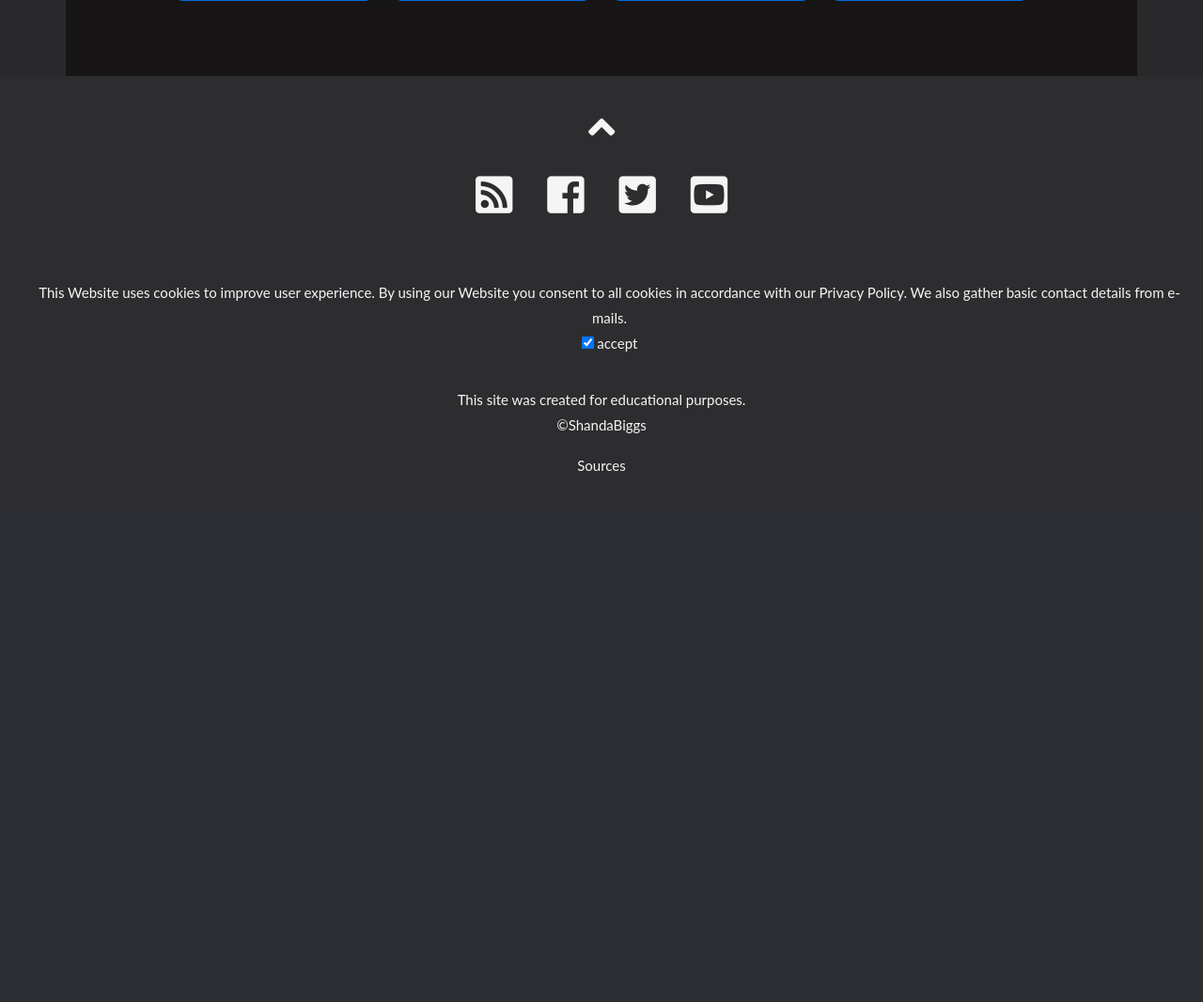
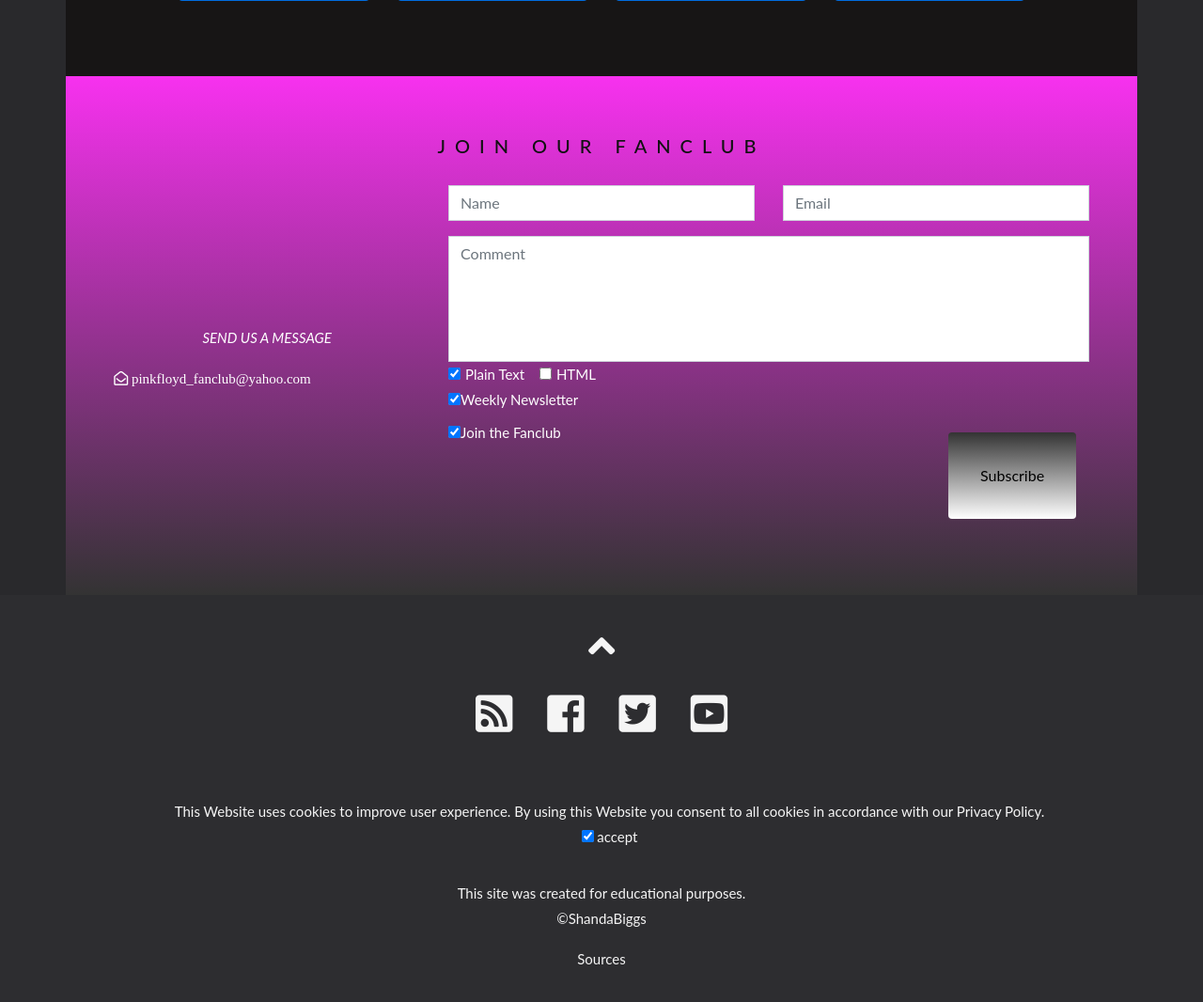
Before and after one commit to jimmyk8/Discography, a PHP site: page /albums.html in a window 1280 px wide. Shown: the part 919-1985 px from the top of the page at 94% size. Before the commit the page ends 1460 px from the top, so only its background shows below. Run offline with PHP 8.4, Linux system fonts and the light colour scheme; some libraries are stand-ins or nearby versions.

Commit message:
correct nav links and add fan club to form

```diff
--- a/albums.html
+++ b/albums.html
@@ -10,16 +10,16 @@
 </head>
 <body id="albumpage" data-spy="scroll" data-target=".navbar" data-offset="50">
 <div class="container-fluid">
-<nav class="navbar navbar-expand-lg navbar-dark bg-dark">
+<nav class="navbar navbar-expand-lg navbar-dark bg-dark" id="myNav">
 	<a class="navbar-brand bigBrand" href="index.html"><h1 class="bigBrand"> PINK FLOYD</h1></a>
 	<button class="navbar-toggler" type="button" data-toggle="collapse" data-target="#navbarContent" aria-controls="navbarContent" aria-expand="false" aria-label="Toggle navigation"><img src="images/b&whammers.png" class="btn-sm navbar-toggler menulogo" alt="hammer logo" ></button>
 	<div class="collapse navbar-collapse" id="navbarContent">
 	    <ul class="navbar-nav mr-auto">
-			<li class="nav-item active"><a class="nav-link" href="index.html">HOME<span class="sr-only">(current)</span></a></li>
-			<li><a class="nav-link" href="index.html#band">BAND</a>
+			<li class="nav-item"><a class="nav-link" href="index.html">HOME<span class="sr-only">(current)</span></a></li>
+			<li><a class="nav-link" href="index.html">BAND</a>
              </li>
-			<li><a class="nav-link" href="#music">MUSIC</a></li>
-            <li> <a class="nav-link" href="index.html#tour">TOUR</a>
+			<li><a class="nav-link active" href="#music">MUSIC</a></li>
+            <li> <a class="nav-link" href="index.html">TOUR</a>
              </li>
 			<li><a class="nav-link" href="#contact">FANCLUB</a>
              </li>
@@ -127,7 +127,7 @@
       <div class="card text-center bg-primary"> <img class="card-img-top album" src="images/albums/Pink_Floyd_-_Relics_Original.jpg" alt="albumcover">
         <p class="card-body">Released in 1968</p>
         <button class="btn albumbtn card-footer" data-toggle="modal" data-target="#relics">Songs</button>
-        <!—Track list--->
+        <!—--Track list--->
         <div class="modal fade" id="relics">
           <div class="modal-dialog modal-dialog-centered">
             <div class="modal-content">
@@ -281,6 +281,45 @@
   <!------row card-deck--------->
 </div>
 <!---------container-fluid----------->
+	<div class="container myform" id="contact">
+  <h3 class="text-center">JOIN OUR FANCLUB</h3>
+  <div class="row test">
+    <div class="col-md-4 align-content-center">
+	  <p class="text-center"><em>SEND US A MESSAGE</em></p>
+      <p><span><i class="far fa-envelope-open"> pinkfloyd_fanclub@yahoo.com</i></span></p>
+    </div><!--------------->
+    <div class="col-md-8">
+      <div class="row">
+        <div class="col-sm-6 form-group">
+          <input class="form-control" id="name" name="name" placeholder="Name" type="text" required>
+        </div><!--------col-sm-6 form-group----------->
+        <div class="col-sm-6 form-group">
+          <input class="form-control" id="email" name="email" placeholder="Email" type="email" required>
+        </div><!------------col-sm-6 form-group---------------->
+      </div><!-------row-------->
+      <textarea class="form-control" id="comments" name="comments" placeholder="Comment" rows="5"></textarea>
+		 <div class="form-check-inline">
+      <label class="form-check-label" for="check1">
+        <input type="checkbox" class="form-check-input" id="check1" name="Plain Text" value="something" checked>Plain Text
+      </label>
+    </div>
+    <div class="form-check-inline">
+      <label class="form-check-label" for="check2">
+        <input type="checkbox" class="form-check-input" id="check2" name="HTML" value="something">HTML
+      </label>
+    </div>
+      <div class="row">
+        <div class="col-md-12 form-group">
+			 <input type="checkbox" checked="checked" name="subscribe"><label> Weekly Newsletter
+            </label><br>
+			<input type="checkbox" checked="checked" name="join"><label> Join the Fanclub
+            </label>
+          <button class="btn align-right mybtn" type="submit">Subscribe</button>
+        </div><!-------col-md-12 form-group-------->
+      </div><!------row--------->
+    </div><!------col-md-8--------->
+  </div><!------row test--------->
+</div><!------container myform #contact--------->
 <footer class="text-center container-fluid"> <a class="fas fa-angle-up fa-3x" href="#up" data-toggle="tooltip" title="TOP"></a>
   <div class="social">
     <ul class="list-inline social">
@@ -293,7 +332,7 @@
   <!----------socail---------------->
   <div class="text-center">
     <ul class="list-inline">
-      <li class="list-inline-item">This Website uses cookies to improve user experience. By using our Website you consent to all cookies in accordance with our Privacy Policy. We also gather basic contact details from e-mails.<br>
+      <li class="list-inline-item">This Website uses cookies to improve user experience. By using this Website you consent to all cookies in accordance with our Privacy Policy.<br>
         <input type="checkbox" checked="checked" name="subscribe">
         <label>accept</label>
       </li>
```
Also changed, not shown: css/styles.css (+29 -14 lines), index.html (+6 -6 lines).
